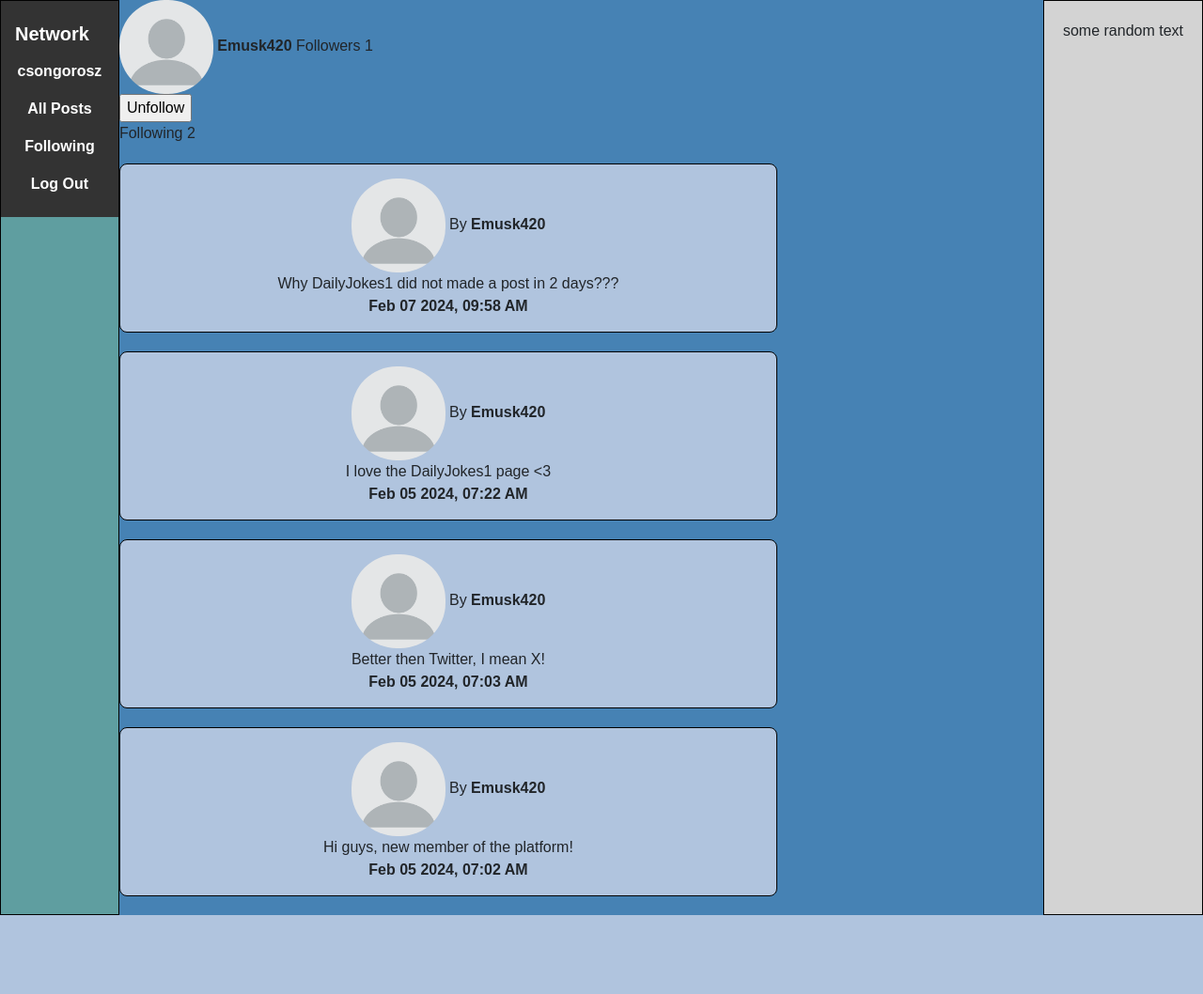
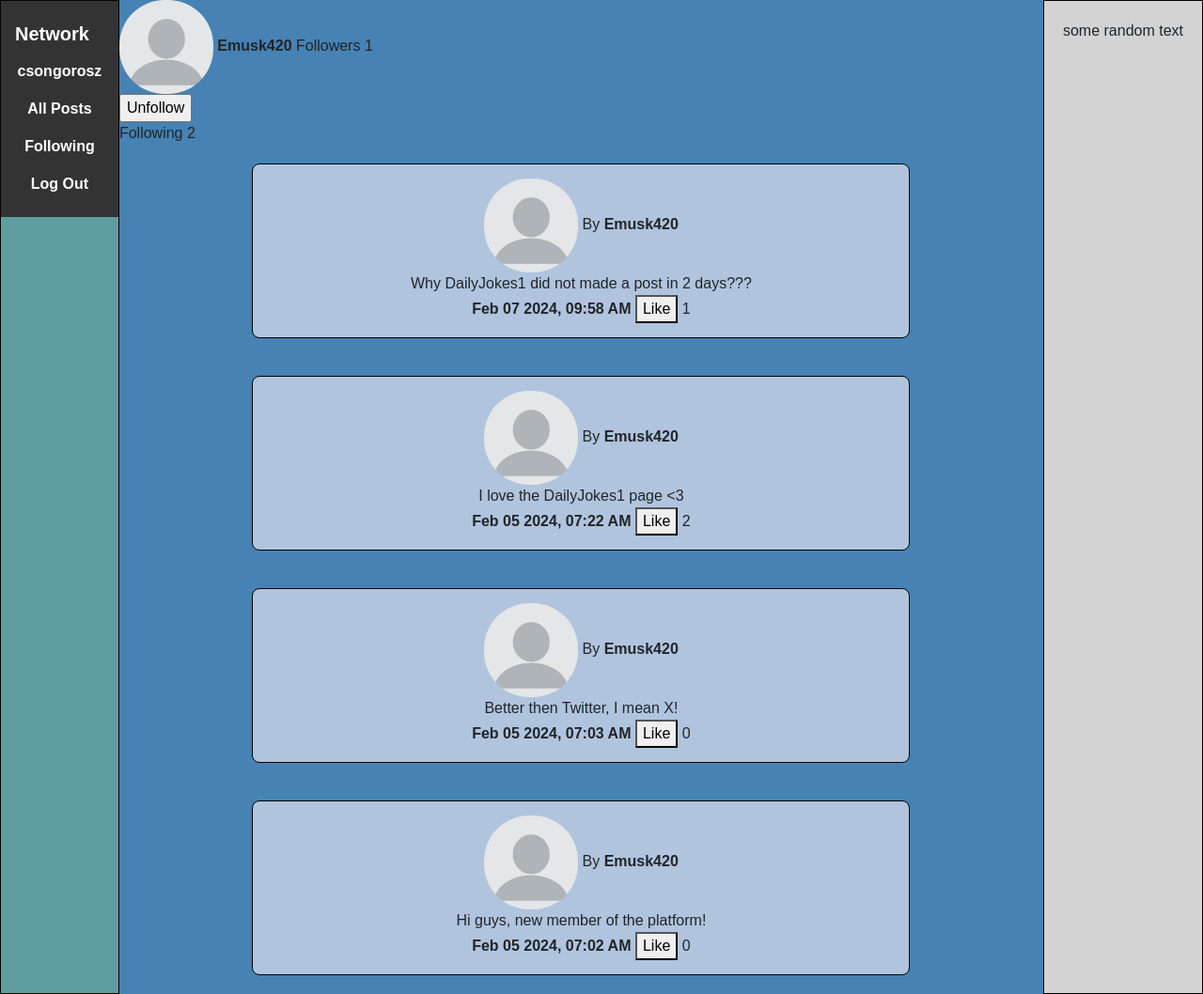
Before and after one commit to RipClaw15/Social-Network, a Django app: a page that uses network/templates/network/profile.html in a window 1280 px wide. Shown: the whole page at 94% size. Before the commit the page ends 974 px from the top, so only its background shows below. Run offline with Django 3.2, Linux system fonts and the light colour scheme; a user stored in the database is signed in; data comes from the database, SQL or seed files in the repository; both versions use the stored data as it was after the commit; some libraries are stand-ins or nearby versions.

Commit message:
added js function, made the code more readable

```diff
--- a/network/static/network/profile.js
+++ b/network/static/network/profile.js
@@ -14,29 +14,90 @@ function render_profile_post(username){
         console.log(posts);
         let postList = document.createElement('div');
         postList.classList.add('posts');
-        let profilePostsView = document.querySelector('#profile-posts-view');
-        console.log(profilePostsView);
+        let profilePostsView = document.querySelector('#posts-view');
+
         profilePostsView.appendChild(postList);
-        posts.forEach(poste => {
-          const postv = document.createElement('div');
-          postv.setAttribute('class','postv')
-            postv.innerHTML = `
-                            <div class="post-item">
-                            <img src="${poste['author'].profileimg}" alt="Profile Picture" width="100" class="prof-pic">
-                              <span class="author">
-                                By <b><a href="/profile/${poste['author'].username}"style="color: inherit; text-decoration: none;">${poste['author'].username}</a></b>
-                              </span>
-                              <br>
-                              <span class="content">
-                                ${poste['content']}
-                              </span>
-                              <br>
-                              <span class="date-posted">
-                                <b>${poste['date_posted']}</b>
-                              </span>
-                            </div>`;
-          postList.appendChild(postv);
+        posts.forEach(postData => {
+
+            let postDiv = createPostHTML(postData);
+
+            liked_by_current_user(postData, postDiv)
+
+            like_post(postDiv)
+
+            postList.appendChild(postDiv);
         })
 
     })
   }
+
+  function liked_by_current_user(postData, postDiv)
+  {
+    fetch(`/post/${postData['id']}/liked_by_current_user`)
+    .then(response => response.json())
+    .then(data => {
+      const likeButton = postDiv.querySelector('.like-button');
+
+      if (data.liked) {
+        likeButton.textContent = 'Unlike';
+      } else {
+        likeButton.textContent = 'Like';
+      }});
+  }
+
+  function like_post(postDiv)
+  {
+    postDiv.querySelector('.like-button').addEventListener('click', (event) => {
+
+      const postId = event.target.dataset.postId;
+
+      let likeButton = postDiv.querySelector('.like-button');
+      likeButton.disabled = true;
+
+      let likesCount = postDiv.querySelector('.likes');
+      let count = parseInt(likesCount.textContent);
+
+      fetch(`/post/${postId}/like`, {
+          method: 'POST'
+      })
+      .then(response => response.json())
+      .then(data => {
+
+          if (data.action === 'liked') {
+              event.target.textContent = 'Unlike';
+              count++;
+          } else {
+              event.target.textContent = 'Like';
+              count--;
+          }
+          likesCount.textContent = `${count}`;
+          likeButton.disabled = false;
+      });
+  });
+  }
+
+  function createPostHTML(postData){
+
+          const postDiv = document.createElement('div');
+          postDiv.setAttribute('class','postDiv')
+          postDiv.innerHTML = `
+                              <div class="post-item">
+                              <img src="${postData['author'].profileimg}" alt="Profile Picture" width="100" class="prof-pic">
+                              <span class="author">
+                                By <b><a href="/profile/${postData['author'].username}" style="color: inherit; text-decoration: none;">${postData['author'].username}</a></b>
+                              </span>
+                              <br>
+                              <span class="content">
+                                ${postData['content']}
+                              </span>
+                              <br>
+                              <span class="date-posted">
+                                <b>${postData['date_posted']}</b>
+                              </span>
+                              <button class="like-button" data-post-id="${postData['id']}">Like</button>
+                              <span class="likes">
+                              ${postData['total_likes']}
+                              </span>
+                            </div>`;
+        return postDiv;
+  }
--- a/network/templates/network/profile.html
+++ b/network/templates/network/profile.html
@@ -17,7 +17,7 @@
     {% endif %}
         Following {{ followers_count }}
     {% endif %}
-    <div id="profile-posts-view">
+    <div id="posts-view">
     </div>
     {% block script %}
         <script src="{% static 'network/profile.js' %}"></script>
```
Also changed, not shown: network/static/network/post.js (+15 -10 lines), db.sqlite3.
